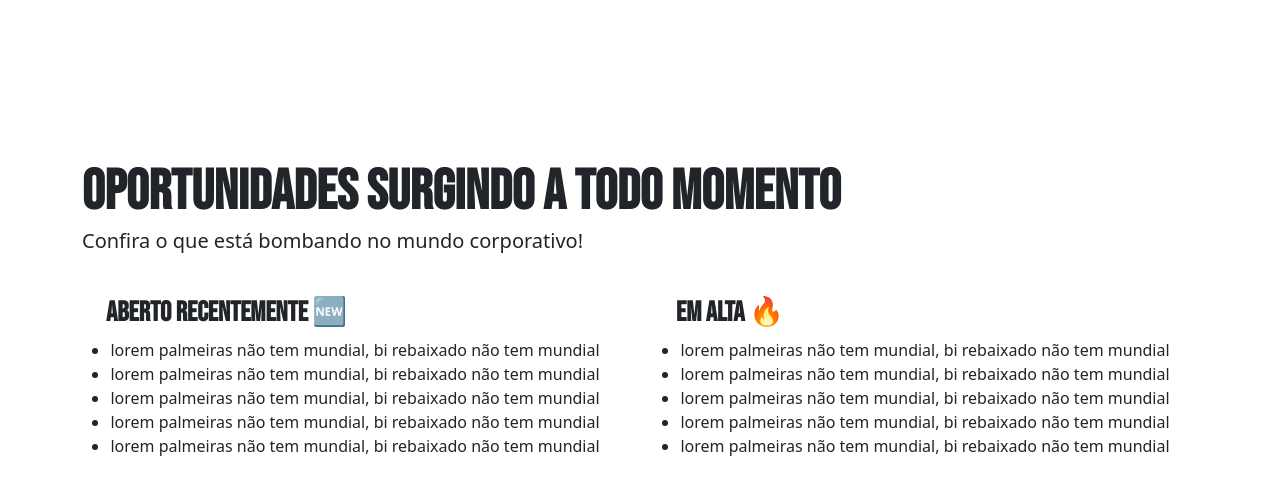
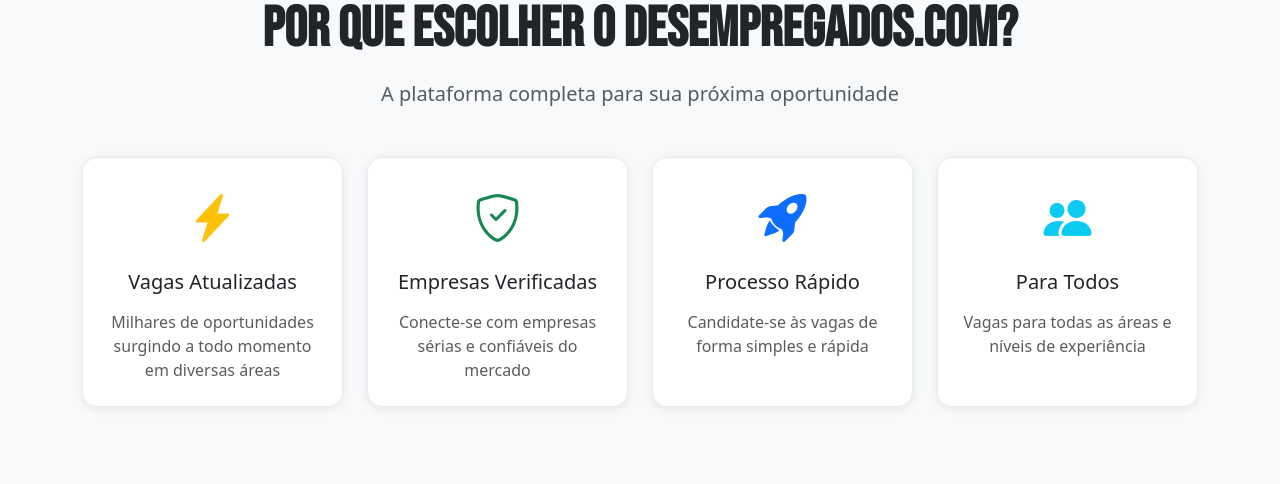
Before and after one commit to adrian1715/desempregados.com, a Node server app: page / in a window 1280 px wide. Shown: the part 808-1292 px from the top of the page. Run offline with Node 20, Linux system fonts and the light colour scheme; some libraries are stand-ins or nearby versions.

Commit message:
homepage frontend rework

```diff
--- a/public/css/index.css
+++ b/public/css/index.css
@@ -2,9 +2,7 @@
 h2,
 h3 {
   font-family: Bebas Neue;
-  /* font line contour */
-  /* -webkit-text-stroke: 0.5px white; */
-  text-shadow: 1.5px 1px white;
+  text-shadow: 1.5px 1px rgba(0, 0, 0, 0.3);
   font-weight: 600 !important;
 }
 
@@ -12,71 +10,204 @@
   font-size: 3.5rem !important;
 }
 
+section {
+  padding: 6rem 0;
+}
+
+/* HERO SECTION */
+main {
+  background-image: url("https://media.istockphoto.com/id/1287455184/photo/banner-panorama-portrait-of-young-smiling-cheerful-businessman-manager-entrepreneur-with.jpg?s=612x612&w=0&k=20&c=cNzthtNrHtc4tjEDAd6jEOlGlQpAPC1-ar1FKX-bXF0=");
+  background-repeat: no-repeat;
+  background-size: cover;
+  background-position: center;
+  padding: 8rem 0 10rem;
+  box-shadow: inset 0 0 0 1000px rgba(50, 50, 50, 0.5);
+  min-height: 70vh;
+  display: flex;
+  align-items: center;
+}
+
+.hero-content {
+  animation: fadeInUp 0.8s ease-out;
+}
+
+@keyframes fadeInUp {
+  from {
+    opacity: 0;
+    transform: translateY(30px);
+  }
+  to {
+    opacity: 1;
+    transform: translateY(0);
+  }
+}
+
+.search-bar input {
+  height: 60px;
+  font-size: 1.1rem;
+  border: none;
+  box-shadow: 0 4px 15px rgba(0, 0, 0, 0.2);
+}
+
+.search-bar input:focus {
+  box-shadow: 0 4px 20px rgba(0, 0, 0, 0.3);
+}
+
 #search-button {
-  margin: 0px;
-  transition: all 0.4s ease;
+  padding: 0 25px;
+  background: #212529;
+  color: white;
+  border: none;
+  transition: all 0.3s ease;
+  cursor: pointer;
 }
 
 #search-button:hover {
-  opacity: 0.75;
-  border: solid 1px rgb(219, 210, 210);
+  background: #0d6efd;
+  transform: scale(1.05);
 }
 
-.card {
-  text-decoration: none;
+#search-button i {
+  font-size: 1.2rem;
 }
 
-.card:hover {
-  opacity: 0.75;
-  cursor: pointer;
+.quick-links .btn {
+  box-shadow: 0 4px 10px rgba(0, 0, 0, 0.2);
+  transition: all 0.3s ease;
 }
 
-.card img {
-  height: 10rem !important;
+.quick-links .btn:hover {
+  transform: translateY(-2px);
+  box-shadow: 0 6px 15px rgba(0, 0, 0, 0.3);
 }
 
-section {
-  margin: 10rem 0;
+/* FEATURES SECTION */
+#features-section {
+  padding: 5rem 0;
 }
 
-main {
-  background-image: url("https://media.istockphoto.com/id/1287455184/photo/banner-panorama-portrait-of-young-smiling-cheerful-businessman-manager-entrepreneur-with.jpg?s=612x612&w=0&k=20&c=cNzthtNrHtc4tjEDAd6jEOlGlQpAPC1-ar1FKX-bXF0=");
-  background-repeat: no-repeat;
-  background-size: 100% 100%;
-  padding: 10rem 0;
-  box-shadow: inset 0 0 0 1000px rgba(50, 50, 50, 0.35);
+#features-section h2 {
+  text-shadow: none;
+  color: #212529;
 }
 
-/* TRABALHOS section */
-
-/* OPORTUNIDADES section */
-
-.oportunities-cont {
-  margin-bottom: 12px;
-}
-.oportunities-cont ul {
-  display: flex;
-  flex-direction: column;
-  align-items: center;
+.feature-card {
+  background: white;
+  border-radius: 15px;
+  box-shadow: 0 2px 10px rgba(0, 0, 0, 0.08);
+  transition: all 0.3s ease;
+  border: 1px solid #e9ecef;
 }
 
-/* COMPANIES section */
+.feature-card:hover {
+  transform: translateY(-5px);
+  box-shadow: 0 8px 25px rgba(0, 0, 0, 0.15);
+}
+
+.feature-icon i {
+  font-size: 3rem;
+}
+
+/* COMPANIES & CANDIDATES SECTIONS */
+#companies-section,
+#candidates-section {
+  padding: 0;
+}
+
+.cta-box {
+  background: rgba(0, 0, 0, 0.6);
+  backdrop-filter: blur(10px);
+  border-radius: 20px;
+  box-shadow: 0 8px 32px rgba(0, 0, 0, 0.3);
+  border: 1px solid rgba(255, 255, 255, 0.1);
+}
+
+.cta-box .btn {
+  transition: all 0.3s ease;
+}
+
+.cta-box .btn:hover {
+  transform: translateY(-2px);
+  box-shadow: 0 4px 15px rgba(255, 255, 255, 0.3);
+}
+
 #companies-section {
   background-image: url("https://www.wework.com/ideas/wp-content/uploads/sites/4/2017/06/Web_150DPI-20190927_10th_Floor_Conference_Room_2_v1.jpg");
   background-repeat: no-repeat;
-  background-size: 100% 100%;
-  box-shadow: inset 0 0 0 1000px rgba(50, 50, 50, 0.35);
+  background-size: cover;
+  background-position: center;
+  box-shadow: inset 0 0 0 1000px rgba(50, 50, 50, 0.4);
 }
 
-/* FUNCIONÁRIOS section */
+/* CAREERS SECTION */
+#careers-section {
+  background-image: url("https://img.freepik.com/fotos-gratis/homem-de-negocios-afro-americano-em-um-escritorio-moderno_171337-5050.jpg?w=2000");
+  background-repeat: no-repeat;
+  background-size: cover;
+  background-position: center;
+  box-shadow: inset 0 0 0 1000px rgba(50, 50, 50, 0.45);
+  padding: 6rem 0;
+}
 
+.career-card {
+  display: block;
+  text-decoration: none;
+  color: inherit;
+  background: white;
+  border-radius: 12px;
+  overflow: hidden;
+  box-shadow: 0 4px 15px rgba(0, 0, 0, 0.2);
+  transition: all 0.3s ease;
+}
+
+.career-card:hover {
+  transform: translateY(-8px);
+  box-shadow: 0 8px 25px rgba(0, 0, 0, 0.3);
+}
+
+.career-card-image {
+  width: 100%;
+  height: 140px;
+  overflow: hidden;
+}
+
+.career-card-image img {
+  width: 100%;
+  height: 100%;
+  object-fit: cover;
+  transition: transform 0.3s ease;
+}
+
+.career-card:hover .career-card-image img {
+  transform: scale(1.1);
+}
+
+.career-card-title {
+  padding: 1rem;
+  text-align: center;
+  font-weight: 600;
+  font-size: 0.95rem;
+  background: white;
+  border-top: 2px solid #f8f9fa;
+}
+
+.career-card-more .career-card-title {
+  background: linear-gradient(135deg, #667eea 0%, #764ba2 100%);
+  color: white;
+  border-top: none;
+}
+
+/* CANDIDATES SECTION */
 .sec-large {
   background-image: url("https://www.ispblog.com.br/wp-content/uploads/2015/06/7-qualidades-que-todo-funcion%C3%A1rio-de-provedores-deve-ter.jpg");
   background-repeat: no-repeat;
-  background-size: 100% 100%;
-  padding: 5rem 0rem;
-  height: 100vh;
-  box-shadow: inset 0 0 0 1000px rgba(50, 50, 50, 0.35);
+  background-size: cover;
+  background-position: center;
+  padding: 5rem 0;
+  min-height: 100vh;
+  box-shadow: inset 0 0 0 1000px rgba(50, 50, 50, 0.4);
+  display: flex;
+  align-items: center;
 }
 
 .sec-title-large {
@@ -95,8 +226,13 @@
 }
 
 @media (max-width: 400px) {
-  .card {
-    width: 40% !important;
+  .career-card-image {
+    height: 100px;
+  }
+
+  .career-card-title {
+    font-size: 0.85rem;
+    padding: 0.75rem;
   }
 }
 
@@ -118,6 +254,19 @@
   #welcome-message {
     font-size: 60px !important;
   }
+
+  .cta-box {
+    margin: 2rem 0;
+  }
+
+  main {
+    min-height: 60vh;
+    padding: 6rem 0 8rem;
+  }
+
+  section {
+    padding: 4rem 0;
+  }
 }
 
 /* LARGE */
@@ -126,15 +275,16 @@
     width: 65%;
   }
 
-  /* .sec-large {
-    padding: 15rem 0rem !important;
-  } */
   .sec-title-large {
     font-size: 4rem !important;
   }
 
   #welcome-message {
     font-size: 80px !important;
+  }
+
+  .career-card-image {
+    height: 160px;
   }
 }
 
--- a/public/css/styles.css
+++ b/public/css/styles.css
@@ -1,15 +1,12 @@
-/* html, */
 body {
   margin: 0;
   padding: 0;
-  /* height: 100vh; */
-  /* min-height: 100vh; */
-  /* min-height: calc(100vh - 90px); */
 }
 
 /* NAVBAR */
 #header-navbar {
   transition: all 0.3s ease;
+  height: 13vh;
 }
 
 nav {
@@ -33,7 +30,7 @@
 /* MAIN */
 main {
   /* flex: 1; */
-  min-height: calc(100vh - 88px);
+  min-height: 87vh;
 }
 
 /* FOOTER */
--- a/views/pages/index.ejs
+++ b/views/pages/index.ejs
@@ -2,199 +2,269 @@
 
 <main>
   <div class="container">
-    <h1 id="welcome-message" class="col-10">Bem-vindo, desempregado!</h1>
-    <br />
-    <p class="col-9 col-lg-8 fs-2 fw-semibold">Como podemos te ajudar hoje?</p>
-    <form action="" class="mt-3 col-11">
-      <div class="input-group w-75">
+    <div class="hero-content">
+      <h1 id="welcome-message" class="col-12 col-lg-10 text-dark mb-4">
+        Bem-vindo, desempregado!
+      </h1>
+      <p class="col-12 col-lg-9 fs-2 fw-semibold text-white mb-4">
+        Como podemos te ajudar hoje?
+      </p>
+      <form action="/vagas" method="GET" class="mt-4 col-12 col-lg-10">
+        <div class="input-group search-bar">
           <input
             type="search"
+            name="q"
             placeholder="Busque seu novo trampo aqui"
             class="form-control"
-          style="height: 50px"
           />
           <button type="submit" id="search-button" class="input-group-text">
-          <svg
-            xmlns="http://www.w3.org/2000/svg"
-            width="16"
-            height="16"
-            fill="currentColor"
-            class="bi bi-search"
-            viewBox="0 0 16 16"
-          >
-            <path
-              d="M11.742 10.344a6.5 6.5 0 1 0-1.397 1.398h-.001c.03.04.062.078.098.115l3.85 3.85a1 1 0 0 0 1.415-1.414l-3.85-3.85a1.007 1.007 0 0 0-.115-.1zM12 6.5a5.5 5.5 0 1 1-11 0 5.5 5.5 0 0 1 11 0z"
-            />
-          </svg>
+            <i class="bi bi-search"></i>
           </button>
         </div>
       </form>
+      <div class="quick-links mt-4">
+        <a href="/vagas" class="btn btn-light btn-lg me-2 mb-2">
+          <i class="bi bi-briefcase-fill me-2"></i>Ver todas as vagas
+        </a>
+        <a href="/empresas" class="btn btn-outline-light btn-lg mb-2">
+          <i class="bi bi-building me-2"></i>Explorar empresas
+        </a>
+      </div>
+    </div>
   </div>
 </main>
 
-<section id="oportunities-section" class="container">
-  <h2 class="m-0">Oportunidades surgindo a todo momento</h2>
-  <p class="fs-5">Confira o que está bombando no mundo corporativo!</p>
-  <br />
-  <div class="row">
-    <div class="oportunities-cont col-12 col-md-6">
-      <h3 class="ps-xl-4">Aberto recentemente 🆕</h3>
-      <ul class="p-xl-0">
-        <% for(let i=0; i<5; i++) { %>
-        <li>lorem palmeiras não tem mundial, bi rebaixado não tem mundial</li>
-        <% } %>
-      </ul>
+<section id="features-section" class="bg-light">
+  <div class="container">
+    <div class="text-center mb-5">
+      <h2 class="display-4 mb-3">Por que escolher o desempregados.com?</h2>
+      <p class="lead text-muted">
+        A plataforma completa para sua próxima oportunidade
+      </p>
     </div>
-    <div class="oportunities-cont col-12 col-md-6">
-      <h3 class="ps-xl-4">Em alta 🔥</h3>
-      <ul class="p-xl-0">
-        <% for(let i=0; i<5; i++) { %>
-        <li>lorem palmeiras não tem mundial, bi rebaixado não tem mundial</li>
-        <% } %>
-      </ul>
+    <div class="row g-4">
+      <div class="col-12 col-md-6 col-lg-3">
+        <div class="feature-card text-center p-4 h-100">
+          <div class="feature-icon mb-3">
+            <i class="bi bi-lightning-charge-fill text-warning"></i>
           </div>
-    <a href="/vagas"
-      ><button class="btn btn-outline-dark w-100">
-        Conferir todas as vagas
-      </button></a
-    >
+          <h4 class="h5 mb-3">Vagas Atualizadas</h4>
+          <p class="text-muted mb-0">
+            Milhares de oportunidades surgindo a todo momento em diversas áreas
+          </p>
+        </div>
+      </div>
+      <div class="col-12 col-md-6 col-lg-3">
+        <div class="feature-card text-center p-4 h-100">
+          <div class="feature-icon mb-3">
+            <i class="bi bi-shield-check text-success"></i>
+          </div>
+          <h4 class="h5 mb-3">Empresas Verificadas</h4>
+          <p class="text-muted mb-0">
+            Conecte-se com empresas sérias e confiáveis do mercado
+          </p>
+        </div>
+      </div>
+      <div class="col-12 col-md-6 col-lg-3">
+        <div class="feature-card text-center p-4 h-100">
+          <div class="feature-icon mb-3">
+            <i class="bi bi-rocket-takeoff-fill text-primary"></i>
+          </div>
+          <h4 class="h5 mb-3">Processo Rápido</h4>
+          <p class="text-muted mb-0">
+            Candidate-se às vagas de forma simples e rápida
+          </p>
+        </div>
+      </div>
+      <div class="col-12 col-md-6 col-lg-3">
+        <div class="feature-card text-center p-4 h-100">
+          <div class="feature-icon mb-3">
+            <i class="bi bi-people-fill text-info"></i>
+          </div>
+          <h4 class="h5 mb-3">Para Todos</h4>
+          <p class="text-muted mb-0">
+            Vagas para todas as áreas e níveis de experiência
+          </p>
+        </div>
+      </div>
+    </div>
   </div>
 </section>
 
 <section id="companies-section" class="sec-large">
-  <div class="container d-flex justify-content-end h-100">
-    <div class="w-50 d-flex flex-column justify-content-between">
-      <div id="companies-sec-head">
-        <h2 id="companies-sec-title" class="sec-title-large">
+  <div class="container h-100">
+    <div class="row h-100 align-items-center">
+      <div class="col-12 col-lg-6 offset-lg-6">
+        <div class="mb-4">
+          <h2 class="sec-title-large text-white mb-3">
             Excelentes empresas querem talentos como você
           </h2>
-        <p
-          id="companies-sec-subtitle"
-          class="fs-4 text-light mb-5 sec-subtitle-large"
-        >
-          Vai ficar de fora dessa?
+          <p class="fs-4 text-light sec-subtitle-large mb-4">
+            Centenas de empresas estão buscando profissionais qualificados. Não
+            perca essa oportunidade!
           </p>
         </div>
-      <a href="/empresas" class="btn btn-dark w-100 py-3 fs-5"
-        >Quero meu trabalho dos sonhos</a
-      >
+        <div class="d-flex flex-column flex-sm-row gap-3">
+          <a href="/empresas" class="btn btn-light btn-lg flex-grow-1">
+            <i class="bi bi-building me-2"></i>Ver empresas
+          </a>
+          <a href="/vagas" class="btn btn-outline-light btn-lg flex-grow-1">
+            <i class="bi bi-search me-2"></i>Ver vagas
+          </a>
+        </div>
+      </div>
     </div>
   </div>
 </section>
 
-<section id="careers-section" class="container">
-  <h2>Encontre a carreira perfeita para você</h2>
-  <p class="fs-5">
-    Milhares de ofertas surgindo a todo momento. Não fique de fora dessa!
+<section id="careers-section">
+  <div class="container">
+    <div class="text-center mb-5">
+      <h2 class="text-white mb-3">Encontre a carreira perfeita para você</h2>
+      <p class="fs-5 text-white">
+        Explore oportunidades em diversas áreas profissionais
       </p>
-  <br />
-  <div class="row justify-content-center">
-    <a
-      href="/carreiras/medicos"
-      class="card col-5 col-md-3 col-lg-2 mx-3 mx-md-4 mb-4 d-flex flex-column p-0"
-    >
+    </div>
+    <div class="row justify-content-center g-3">
+      <div class="col-6 col-sm-4 col-md-3">
+        <a href="/carreiras/medicos" class="career-card">
+          <div class="career-card-image">
             <img
               src="https://static6.depositphotos.com/1085342/582/i/950/depositphotos_5821681-stock-photo-crazy-doctor-nerd.jpg"
-        alt="Doctor"
-        class="img-fluid h-100"
+              alt="Médico"
+              class="img-fluid"
             />
-      <span class="card-title border-top py-3 m-0 text-center fw-semibold"
-        >Médico</span
-      >
+          </div>
+          <div class="career-card-title">
+            <i class="bi bi-heart-pulse me-2"></i>Médico
+          </div>
         </a>
-    <a
-      href="/carreiras/engenheiros"
-      class="card col-5 col-md-3 col-lg-2 mx-3 mx-md-4 mb-4 d-flex flex-column p-0"
-    >
-      <img src="/img/home/engineer.jpeg" alt="" class="img-fluid h-100" />
-      <span class="card-title border-top py-3 m-0 text-center fw-semibold"
-        >Engenheiro</span
-      >
+      </div>
+      <div class="col-6 col-sm-4 col-md-3">
+        <a href="/carreiras/engenheiros" class="career-card">
+          <div class="career-card-image">
+            <img
+              src="/img/home/engineer.jpeg"
+              alt="Engenheiro"
+              class="img-fluid"
+            />
+          </div>
+          <div class="career-card-title">
+            <i class="bi bi-gear-fill me-2"></i>Engenheiro
+          </div>
         </a>
-    <a
-      href="/carreiras/advogados"
-      class="card col-5 col-md-3 col-lg-2 mx-3 mx-md-4 mb-4 d-flex flex-column p-0"
-    >
+      </div>
+      <div class="col-6 col-sm-4 col-md-3">
+        <a href="/carreiras/advogados" class="career-card">
+          <div class="career-card-image">
             <img
               src="https://cinepop.com.br/wp-content/uploads/2022/04/better-call-saul-2.jpg"
-        alt="Lawyer"
-        class="img-fluid h-100"
+              alt="Advogado"
+              class="img-fluid"
             />
-      <span class="card-title border-top py-3 m-0 text-center fw-semibold"
-        >Advogado</span
-      >
+          </div>
+          <div class="career-card-title">
+            <i class="bi bi-briefcase-fill me-2"></i>Advogado
+          </div>
         </a>
-    <a
-      href="/carreiras/cozinheiros"
-      class="card col-5 col-md-3 col-lg-2 mx-3 mx-md-4 mb-4 d-flex flex-column p-0"
-    >
-      <img src="/img/home/marijuana.jpg" alt="Chef" class="img-fluid h-100" />
-      <span class="card-title border-top py-3 m-0 text-center fw-semibold"
-        >Cozinheiro</span
-      >
+      </div>
+      <div class="col-6 col-sm-4 col-md-3">
+        <a href="/carreiras/cozinheiros" class="career-card">
+          <div class="career-card-image">
+            <img
+              src="/img/home/marijuana.jpg"
+              alt="Cozinheiro"
+              class="img-fluid"
+            />
+          </div>
+          <div class="career-card-title">
+            <i class="bi bi-egg-fried me-2"></i>Cozinheiro
+          </div>
         </a>
-    <a
-      href="/carreiras/jogadores"
-      class="card col-5 col-md-3 col-lg-2 mx-3 mx-md-4 mb-4 d-flex flex-column p-0"
-    >
+      </div>
+      <div class="col-6 col-sm-4 col-md-3">
+        <a href="/carreiras/jogadores" class="career-card">
+          <div class="career-card-image">
             <img
               src="https://images.immediate.co.uk/production/volatile/sites/3/2024/01/Vinicius-Jr-6c9ba9a.jpg?quality=90&fit=700,466"
-        alt="Player"
-        class="img-fluid h-100"
+              alt="Jogador"
+              class="img-fluid"
             />
-      <span class="card-title border-top py-3 m-0 text-center fw-semibold"
-        >Jogador</span
-      >
+          </div>
+          <div class="career-card-title">
+            <i class="bi bi-trophy-fill me-2"></i>Jogador
+          </div>
         </a>
-    <a
-      href="/carreiras/programadores"
-      class="card col-5 col-md-3 col-lg-2 mx-3 mx-md-4 mb-4 d-flex flex-column p-0"
-    >
+      </div>
+      <div class="col-6 col-sm-4 col-md-3">
+        <a href="/carreiras/programadores" class="career-card">
+          <div class="career-card-image">
             <img
               src="https://psalm.escreveronline.com.br/wp-content/uploads/2014/12/bigstock-Shocked-Computer-Nerd-1520709.jpg"
-        alt=""
-        class="img-fluid h-100"
+              alt="Programador"
+              class="img-fluid"
             />
-      <span class="card-title border-top py-3 m-0 text-center fw-semibold"
-        >Programador</span
-      >
+          </div>
+          <div class="career-card-title">
+            <i class="bi bi-code-slash me-2"></i>Programador
+          </div>
         </a>
-    <a
-      href="/carreiras/garcons"
-      class="card col-5 col-md-3 col-lg-2 mx-3 mx-md-4 mb-4 d-flex flex-column p-0"
-    >
-      <img src="/img/home/waiter.jpg" alt="" class="img-fluid h-100" />
-      <span class="card-title border-top py-3 m-0 text-center fw-semibold"
-        >Garçom</span
-      >
+      </div>
+      <div class="col-6 col-sm-4 col-md-3">
+        <a href="/carreiras/garcons" class="career-card">
+          <div class="career-card-image">
+            <img src="/img/home/waiter.jpg" alt="Garçom" class="img-fluid" />
+          </div>
+          <div class="career-card-title">
+            <i class="bi bi-cup-hot-fill me-2"></i>Garçom
+          </div>
         </a>
-    <a
-      href="/carreiras"
-      class="card col-5 col-md-3 col-lg-2 mx-3 mx-md-4 mb-4 d-flex flex-column p-0 justify-content-end"
-    >
-      <img src="/img/home/office.png" alt="" class="img-fluid h-100" />
-      <span class="card-title border-top py-3 m-0 text-center fw-semibold"
-        >E muito mais!</span
-      >
+      </div>
+      <div class="col-6 col-sm-4 col-md-3">
+        <a href="/carreiras" class="career-card career-card-more">
+          <div class="career-card-image">
+            <img
+              src="/img/home/office.png"
+              alt="Mais carreiras"
+              class="img-fluid"
+            />
+          </div>
+          <div class="career-card-title">
+            <i class="bi bi-plus-circle-fill me-2"></i>Muito mais!
+          </div>
         </a>
+      </div>
+    </div>
+    <div class="text-center mt-5">
+      <a href="/carreiras" class="btn btn-light btn-lg">
+        <i class="bi bi-grid-3x3-gap-fill me-2"></i>Ver todas as carreiras
+      </a>
+    </div>
   </div>
 </section>
 
-<section id="employees-section" class="sec-large mb-0">
-  <div class="container d-flex justify-content-end h-100">
-    <div class="w-50 d-flex flex-column justify-content-between">
-      <div id="sec-4-head">
-        <h2 id="sec-4-title" class="m-0 sec-title-large">
-          O funcionário perfeito está esperando por você
+<section id="candidates-section" class="sec-large mb-0">
+  <div class="container h-100">
+    <div class="row h-100 align-items-center">
+      <div class="col-12 col-lg-6 offset-lg-6">
+        <div class="mb-4">
+          <h2 class="sec-title-large text-white mb-3">
+            O talento perfeito está esperando por você
           </h2>
-        <p id="sec-4-subtitle" class="fs-4 text-light mb-5 sec-subtitle-large">
-          Desempregados talentosos estão sonhando com esta oportunidade.
-          Contrate já!
+          <p class="fs-4 text-light sec-subtitle-large mb-4">
+            Encontre profissionais qualificados e motivados para fazer parte da
+            sua equipe. Comece agora!
           </p>
         </div>
-      <a href="/candidatos" class="btn btn-dark w-100 py-3 fs-5"
-        >Quero encontrar talentos</a
-      >
+        <div class="d-flex flex-column flex-sm-row gap-3">
+          <a href="/candidatos" class="btn btn-light btn-lg flex-grow-1">
+            <i class="bi bi-people-fill me-2"></i>Ver candidatos
+          </a>
+          <a href="/sobre" class="btn btn-outline-light btn-lg flex-grow-1">
+            <i class="bi bi-info-circle me-2"></i>Saiba mais
+          </a>
+        </div>
+      </div>
     </div>
   </div>
 </section>
```
Lines whose indentation alone changed are shown as unchanged.
